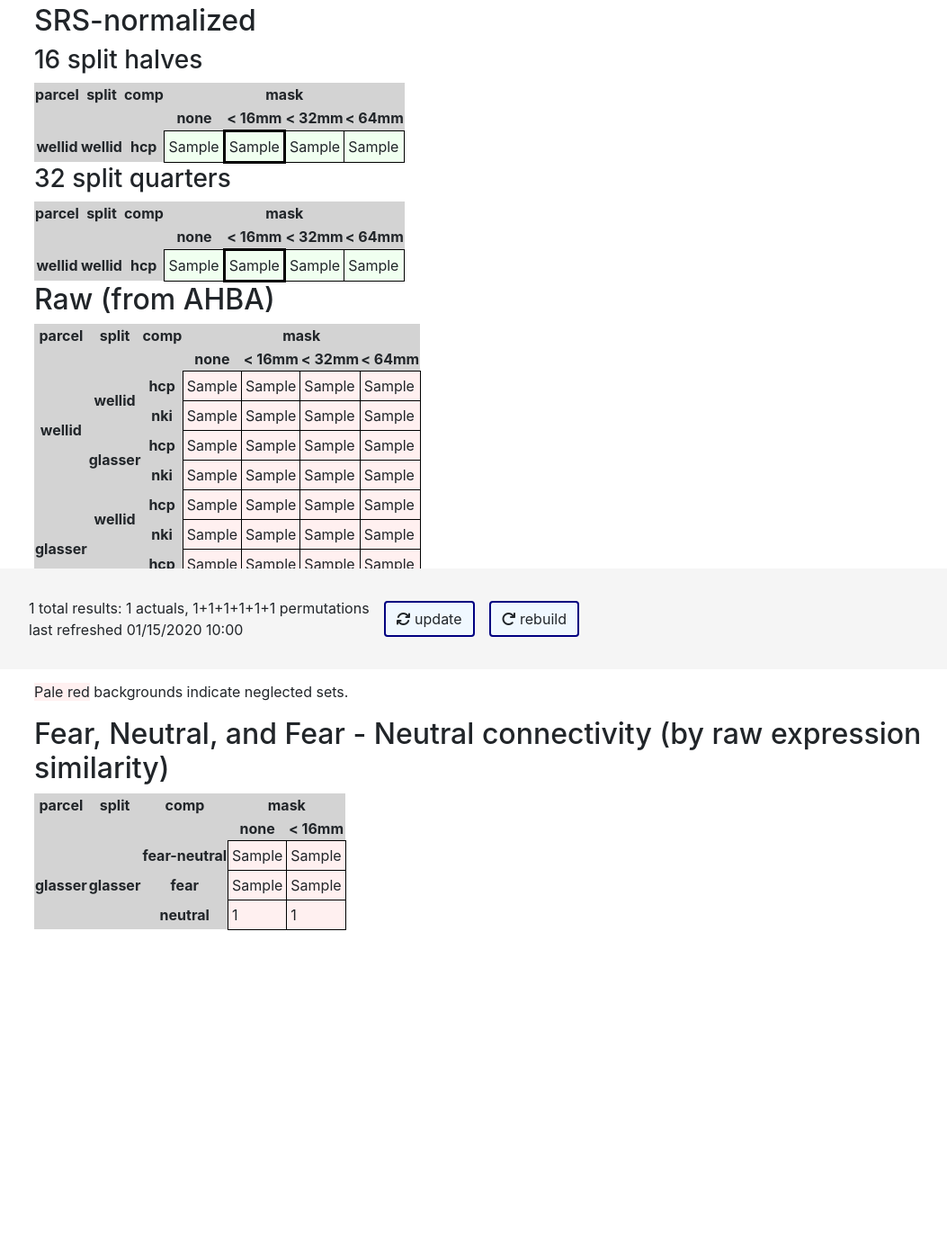
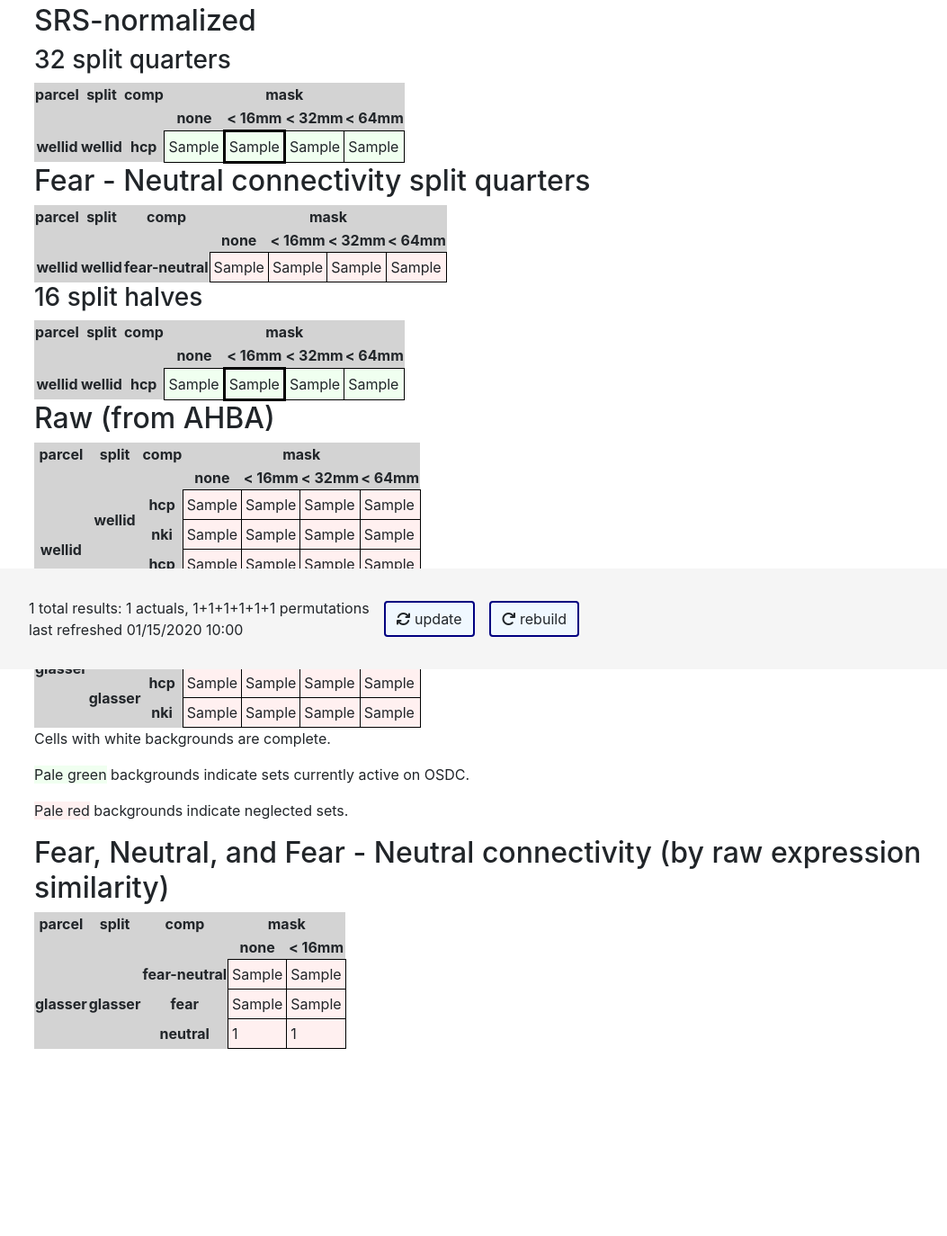
Before and after one commit to mfschmidt/ge_data_manager, a Django app: template gedata/templates/gedata/inventory.html in a window 1280 px wide. Shown: the part 56-1430 px from the top of the page at 90% size, without its empty margins (77-1130 px from the left). Before the commit the page ends 1090 px from the top, so only its background shows below. Run offline with Django 3.2, Linux system fonts and the light colour scheme; the template is opened without the code that fills it: most values are stand-ins (such as "Sample title", 1, 10 or a date in 2020); parts of the project's set-up code (start-up, migrations or seed data) failed here and were passed over; some libraries are stand-ins or nearby versions.

Commit message:
created space for fear-neutral split quarters

```diff
--- a/gedata/templates/gedata/inventory.html
+++ b/gedata/templates/gedata/inventory.html
@@ -60,6 +33,62 @@
             <td id="hcpww16ss4" class="data_cell osdc_active osdc_primary">{{ hcpww16ss4 |safe }}</td>
             <td id="hcpww32ss4" class="data_cell osdc_active">{{ hcpww32ss4 |safe }}</td>
             <td id="hcpww64ss4" class="data_cell osdc_active">{{ hcpww64ss4 |safe }}</td>
+        </tr>
+    </table>
+
+<h2>Fear - Neutral connectivity split quarters</h2>
+    <table class="inventory_table">
+        <!-- Table Header -->
+        <tr>
+            <th>parcel</th>
+            <th>split</th>
+            <th>comp</th>
+            <th colspan="4">mask</th>
+        </tr>
+        <tr>
+            <th colspan="3"></th>
+            <th>none</th>
+            <th>&lt; 16mm</th>
+	    <th>&lt; 32mm</th>
+	    <th>&lt; 64mm</th>
+        </tr>
+        <!-- Table Body -->
+        <tr>
+            <th rowspan="1">wellid</th>
+            <th rowspan="1">wellid</th>
+            <th>fear-neutral</th>
+            <td id="fn_ww00ss4" class="data_cell osdc_neglected">{{ fn_ww00ss4 |safe }}</td>
+            <td id="fn_ww16ss4" class="data_cell osdc_neglected">{{ fn_ww16ss4 |safe }}</td>
+            <td id="fn_ww32ss4" class="data_cell osdc_neglected">{{ fn_ww32ss4 |safe }}</td>
+            <td id="fn_ww64ss4" class="data_cell osdc_neglected">{{ fn_ww64ss4 |safe }}</td>
+        </tr>
+    </table>
+
+<h3>16 split halves</h3>
+    <table class="inventory_table">
+        <!-- Table Header -->
+        <tr>
+            <th>parcel</th>
+            <th>split</th>
+            <th>comp</th>
+            <th colspan="4">mask</th>
+        </tr>
+        <tr>
+            <th colspan="3"></th>
+            <th>none</th>
+            <th>&lt; 16mm</th>
+            <th>&lt; 32mm</th>
+            <th>&lt; 64mm</th>
+        </tr>
+        <!-- Table Body -->
+        <tr>
+            <th rowspan="1">wellid</th>
+            <th rowspan="1">wellid</th>
+            <th>hcp</th>
+            <td id="hcpww00ss2" class="data_cell osdc_active">{{ hcpww00ss2 |safe }}</td>
+            <td id="hcpww16ss2" class="data_cell osdc_active osdc_primary">{{ hcpww16ss2 |safe }}</td>
+            <td id="hcpww32ss2" class="data_cell osdc_active">{{ hcpww32ss2 |safe }}</td>
+            <td id="hcpww64ss2" class="data_cell osdc_active">{{ hcpww64ss2 |safe }}</td>
         </tr>
     </table>
 
```
Also changed, not shown: other parts of gedata/templates/gedata/inventory.html (+0 -27 lines).
